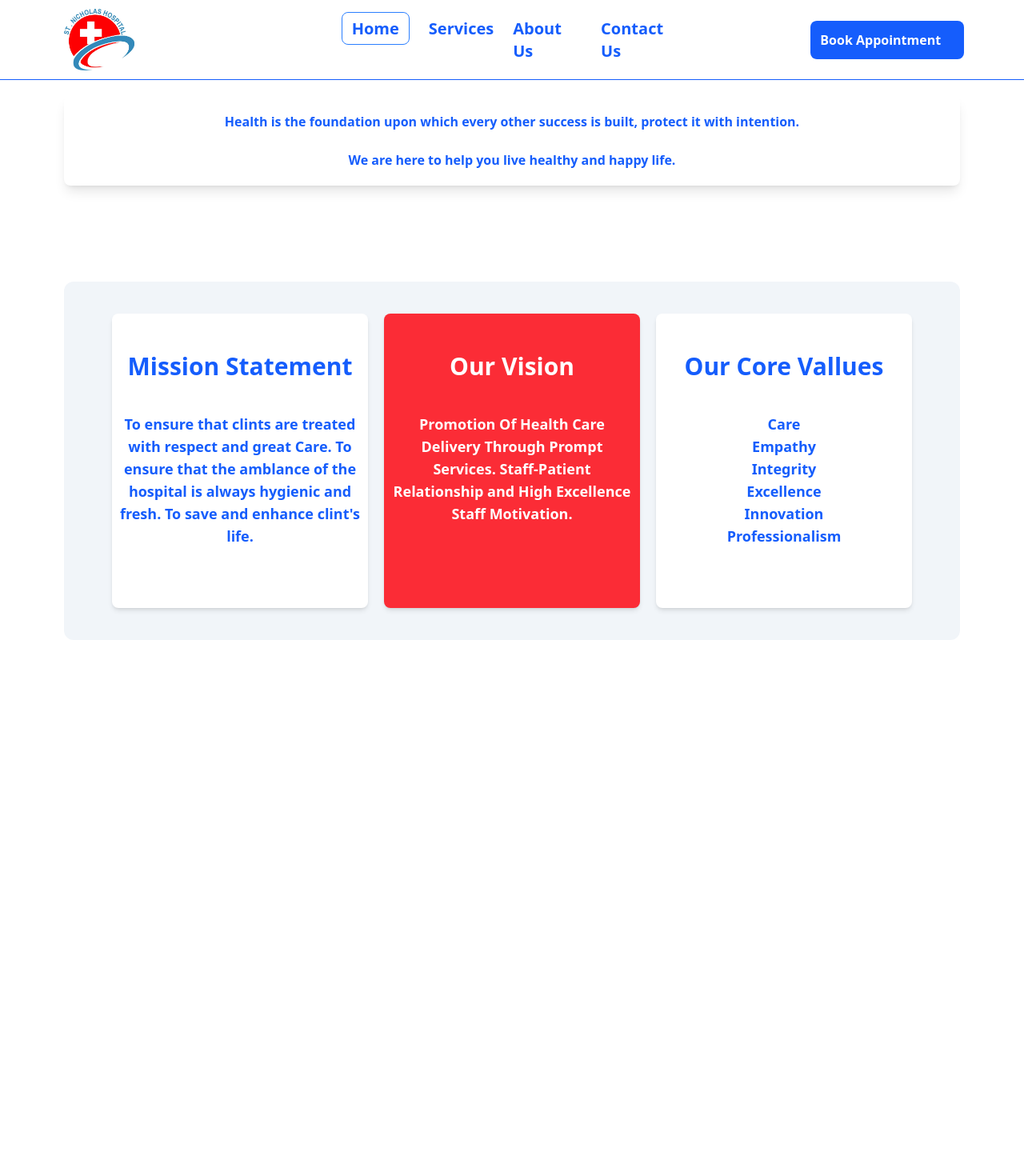
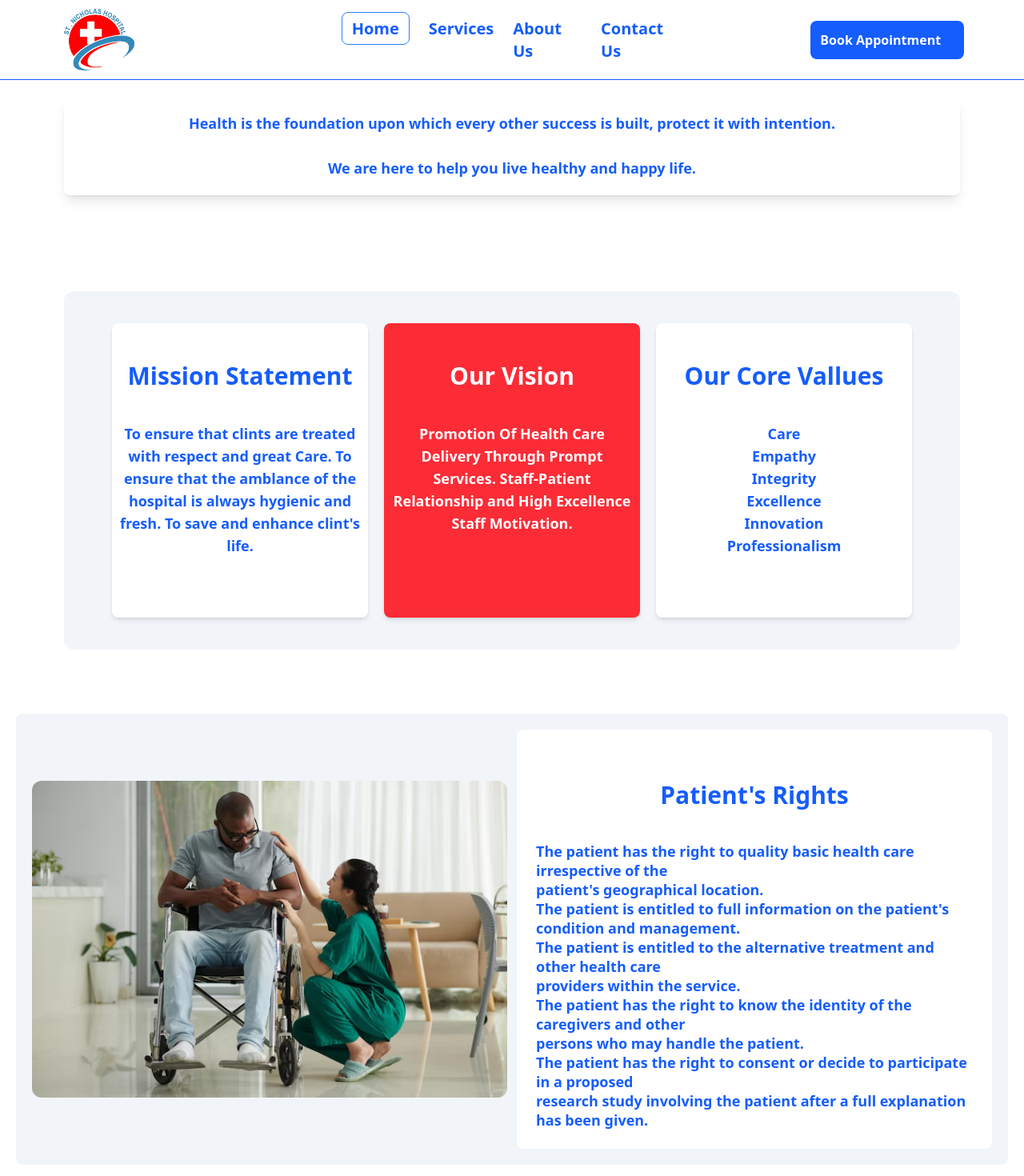
Before and after one commit to AsieduAmos/StNicholasGloryHosp, a React (Vite) app: page / in a window 1280 px wide. Shown: the top 1470 px of the page at 80% size. Before the commit the page ends 880 px from the top, so only its background shows below. Built offline with nearby package versions, Linux system fonts and the light colour scheme.

Commit message:
patient's right added to body.jsx

```diff
--- a/src/components/Body.jsx
+++ b/src/components/Body.jsx
@@ -1,13 +1,15 @@
 import React from 'react'
 import { FaMapMarker } from 'react-icons/fa';
+import patient from '../assets/images/patient.png';
 
 
 const Body = () => {
   return (
 
   <>
-    <section classNameName='font-sans text-lg font-normal leading-7'>
-          <div className="bg-white text-blue-600 font-bold text-md text-center py-5 mx-20 mt-5 mb-30 rounded-lg shadow-lg">
+    <section classNameName='font-sans text-lg font-normal leading-6'>
+          <div className="bg-white text-blue-600 font-bold text-lg text-center py-5 mx-20 mt-5 mb-30
+                          rounded-lg shadow-lg">
             <p>
               Health is the foundation upon which every other success is built, protect it with intention. <br /><br />
               We are here to help you live healthy and happy life.
@@ -26,7 +28,7 @@ const Body = () => {
       </div>
 
       <div className='bg-red-500 text-white w-1/3  my-10 p-2 shadow-md rounded-lg'>
-         <h2 className='font-bold text-3xl my-10'>Our Vision</h2>
+         <h2 className='font-bold text-3xl my-10 '>Our Vision</h2>
          <p>
             Promotion Of Health Care Delivery Through Prompt Services.
             Staff-Patient Relationship and High Excellence Staff Motivation.
@@ -40,9 +42,32 @@ const Body = () => {
        </p>
      </div>
 
+
   </div>
 
    </section>
+
+   <div className=' bg-slate-100 grid grid-cols-2 justify-center items-center mx-5 mb-20 p-5 gap-3 text-blue-600
+                    text-lg font-semibold rounded-lg leading-6'>
+        <img className='rounded-xl' src={patient} alt="" />
+     <div className='bg-white p-6 rounded-lg'>
+          <h2 className='font-bold text-3xl my-10 text-center'>Patient's Rights </h2>
+      <p>
+         The patient has the right to quality basic health care irrespective of
+        the <br />
+        patient's geographical location.<br />
+         The patient is entitled to full information on the patient's condition
+        and management. <br /> The patient is entitled to the alternative treatment
+        and other health care <br />providers within the service. <br /> The
+        patient has the right to know the identity of the caregivers and
+        other<br />
+        persons who may handle the patient.<br />
+          The patient has the right to consent or decide to participate in a
+        proposed <br />research study involving the patient after a full
+        explanation has been given.
+      </p>
+        </div>
+  </div>
 </>
 
   )
```
Also changed, not shown: src/assets/images/patient.png (added).
